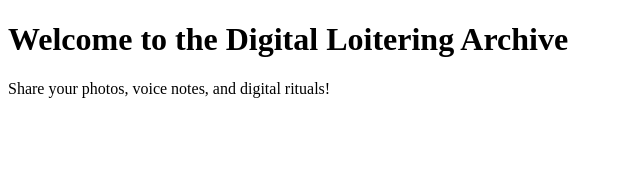
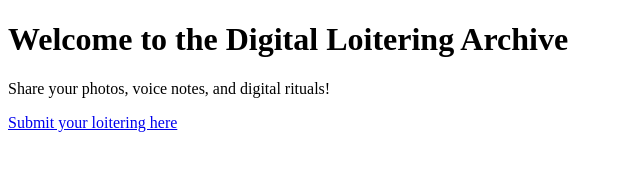
Before and after one commit to coolcoolcool123456/digitalloitering, a plain HTML site: page index.html in a window 1280 px wide. Shown: the whole page, without its empty margins (0-640 px from the left). Drawn offline with Linux system fonts and the light colour scheme.

Commit message:
Update index.html

```diff
--- a/index.html
+++ b/index.html
@@ -6,5 +6,6 @@
 <body>
   <h1>Welcome to the Digital Loitering Archive</h1>
   <p>Share your photos, voice notes, and digital rituals!</p>
+  <p><a href="https://docs.google.com/forms/d/1u9PztlMSfNfOkDj1zNcRYctNVdqWut3FGwK7y39Dfm4/edit" target="_blank">Submit your loitering here</a></p>
 </body>
 </html>
```
